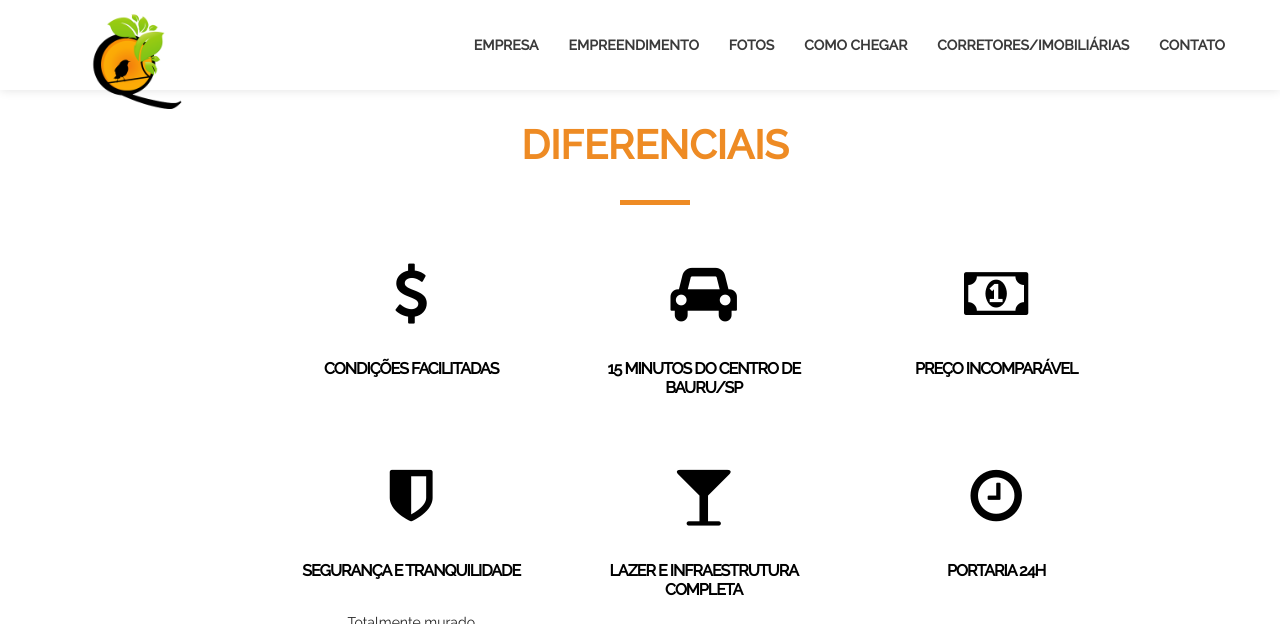
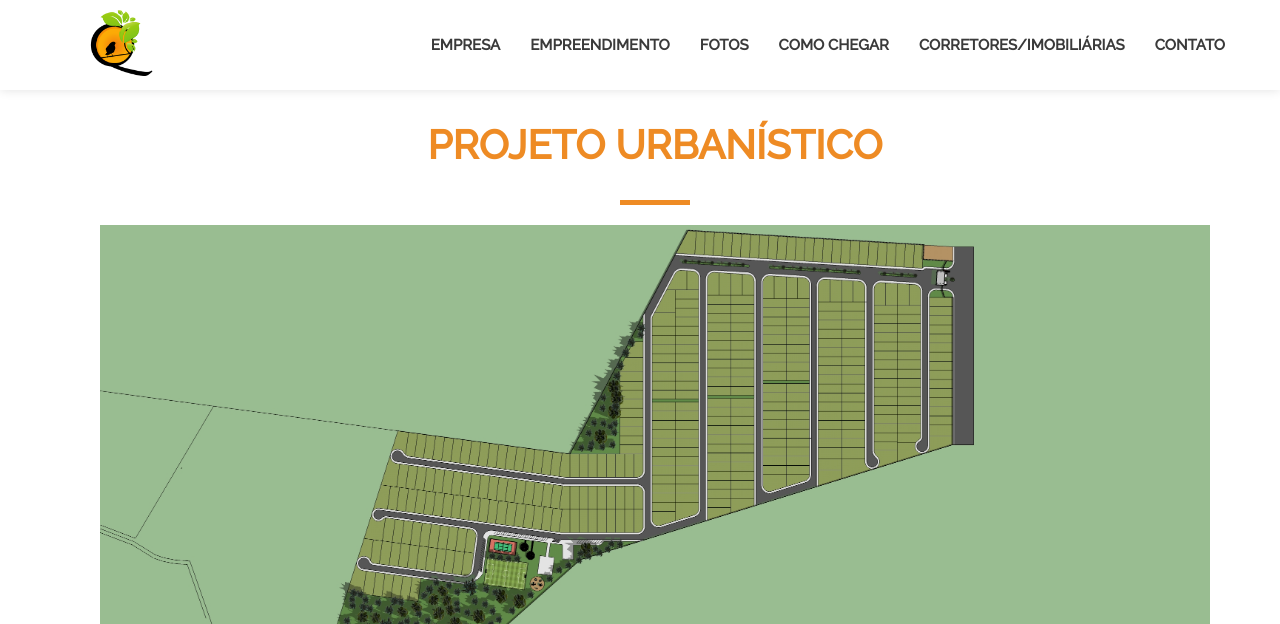
Before and after one commit to ecoquality/ecoquality.github.io, a Jekyll site: the page built from empreendimento.html, in a window 1280 px wide and 1400 px high. Shown: the top 624 px of the window. Built offline with Jekyll 4.4.1, drawn with Linux system fonts in a browser that asks for light colours; some of the changed text lies outside the part shown; grey boxes are pictures that could not be loaded.

Commit message:
moar changes

```diff
--- a/css/custom.css
+++ b/css/custom.css
@@ -38,6 +38,7 @@
 @media (max-width: 991px) {
     section :first-of-type { margin-top: 20px; }
 }
+}
 html{
     overflow-x: hidden !important;
 }
@@ -246,9 +247,8 @@
     width: auto;
     vertical-align: middle;
     max-width: 100%;*/
-    min-width: 100px;
-    max-width: 100px;
-    margin-top: -15px;
+    max-width: 70px;
+    margin-top: -18px;
 }
 .navbar{
     margin-bottom:0px;
@@ -259,7 +259,7 @@
 }
 ul.navbar-nav a {
     font-weight: 700;
-    font-size: 14px;
+    font-size: 15px;
     padding: 15px 0 15px 30px;
     line-height: 40px;
     display: inline-block;
@@ -2668,3 +2668,15 @@
     -moz-box-shadow: 4px 6px 5px 0px rgba(0,0,0,0.75);
     box-shadow: 4px 6px 5px 0px rgba(0,0,0,0.75);
 }
+@media (min-width: 1200px){
+    .gallery-thumb {
+        width: 361px;
+        height: 190px;
+    }
+}
+@media (max-width: 1199px){
+    .gallery-thumb {
+        width: 290px;
+        height: 140px;
+    }
+}
--- a/css/red.css
+++ b/css/red.css
@@ -336,4 +336,3 @@
 }
 .rel-post .caption h4:hover{
     color: #EE8B24;
-}
--- a/empreendimento.html
+++ b/empreendimento.html
@@ -10,119 +10,168 @@
     }
 </style>
 <section id="service">
-    <div class="container">
-        <div class="row">
-            <div class="col-md-12">
-                <div class="feature_header text-center">
-                    <h3 class="feature_title"><b>Diferenciais</b></h3>
-                    <div class="divider"></div>
-                </div>
-            </div>  <!-- Col-md-12 End -->
-        </div>
-
-        <div class="row">
-            <div class="main_feature text-center">
-                <div class="col-md-3 col-md-offset-2 col-xs-12 col-sm-6">
-                    <div class="feature_content">
-                        <i class="fa fa-usd"></i>
-                        <h5>Condições facilitadas</h5>
-                    </div>
-                </div>
-                <div class="col-md-3 col-xs-12 col-sm-6">
-                    <div class="feature_content">
-                        <i class="fa fa-car"></i>
-                        <h5>15 minutos do centro de Bauru/SP</h5>
-                    </div>
-                </div> <!-- Col-md-4 Single_feature End -->
-                <div class="col-md-3 col-xs-12 col-sm-6">
-                    <div class="feature_content">
-                        <i class="fa fa-money"></i>
-                        <h5>Preço incomparável</h5>
-                    </div>
-                </div> <!-- Col-md-4 Single_feature End -->
-                <!-- <button class="btn btn-main"> Read More</button> -->
-            </div>
-        </div>  <!-- Row End -->
-        <div class="row">
-            <div class="main_feature text-center">
-                <div class="col-md-3 col-md-offset-2 col-xs-12 col-sm-6">
-                    <div class="feature_content">
-                        <i class="fa fa-shield"></i>
-                        <h5>Segurança e tranquilidade</h5>
-                        <p>Totalmente murado</p>
-                    </div>
-                </div>
-                <div class="col-md-3 col-xs-12 col-sm-6">
-                    <div class="feature_content">
-                        <i class="fa fa-glass"></i>
-                        <h5>Lazer e Infraestrutura completa</h5>
-                    </div>
-                </div> <!-- Col-md-4 Single_feature End -->
-                <div class="col-md-3 col-xs-12 col-sm-6">
-                    <div class="feature_content">
-                        <i class="fa fa-clock-o"></i>
-                        <h5>Portaria 24h</h5>
-                    </div>
-                </div> <!-- Col-md-4 Single_feature End -->
-
-                <!-- <button class="btn btn-main"> Read More</button> -->
-            </div>
-        </div>
-    </div>  <!-- Container End -->
 
     <div class="container">
         <div class="row">
             <div class="col-md-12">
                 <div class="feature_header text-center">
-                    <h3 class="feature_title"><b>Estrutura</b></h3>
+                    <h3 class="feature_title"><b>Projeto Urbanístico</b></h3>
                     <div class="divider"></div>
                 </div>
                 <div class="col-md-12">
                     <img class="img-responsive mapa" src="/images/projections/mapa.jpg" alt="mapa" >
                 </div>
+            </div>
+
+            <div class="col-md-12">
                 <ul class="row first">
                     <li>
-                        <img  src="/images/projections/avenida.jpg">
-                        <div class="text">Consectetur adipiscing elit</div>
+                        <img class="gallery-thumb col-sm-6" src="/images/projections/avenida.jpg">
                     </li>
                     <li>
-                        <img  src="/images/projections/avenida2.jpg">
-                        <div class="text"></div>
+                        <img class="gallery-thumb col-sm-6"  src="/images/projections/avenida2.jpg">
                     </li>
                     <li>
-                        <img  src="/images/projections/campo.jpg">
-                        <div class="text"></div>
+                        <img class="gallery-thumb col-sm-6"  src="/images/projections/campo.jpg">
                     </li>
                 </ul>
                 <ul class="row first">
                     <li>
-                        <img  src="/images/projections/bg3.jpg">
-                        <div class="text">dasssd</div>
+                        <img class="gallery-thumb col-sm-6"  src="/images/projections/bg3.jpg">
                     </li>
                     <li>
-                        <img  src="/images/projections/club.jpg">
-                        <div class="text"></div>
+                        <img class="gallery-thumb col-sm-6"  src="/images/projections/club.jpg">
                     </li>
                     <li>
-                        <img  src="/images/projections/estacionamento.jpg">
-                        <div class="text"></div>
+                        <img class="gallery-thumb col-sm-6"  src="/images/projections/estacionamento.jpg">
                     </li>
                 </ul>
                 <ul class="row first">
                     <li>
-                        <img  src="/images/projections/mesas.jpg">
-                        <div class="text"></div>
+                        <img class="gallery-thumb col-sm-6"  src="/images/projections/mesas.jpg">
                     </li>
                     <li>
-                        <img  src="/images/projections/quadra.jpg">
-                        <div class="text"></div>
+                        <img class="gallery-thumb col-sm-6"  src="/images/projections/quadra.jpg">
                     </li>
                     <li>
-                        <img  src="/images/projections/quadras.jpg">
-                        <div class="text"></div>
+                        <img class="gallery-thumb col-sm-6"  src="/images/projections/quadras.jpg">
                     </li>
                 </ul>
             </div>  <!-- Col-md-12 End -->
         </div>
     </div>
+    <div class="container">
+        <div class="col-md-6">
+            <div class="row">
+                <div class="col-md-12">
+                    <div class="feature_header text-center">
+                        <h3 class="feature_title"><b>Infraestrutura</b></h3>
+                        <div class="divider"></div>
+                    </div>
+                </div>  <!-- Col-md-12 End -->
+            </div>
+
+            <div class="row">
+                <div class="main_feature list-group">
+                    <div class="list-group-item">
+                        <div class="feature_content text-center">
+                            <h5><span class="fa fa-road"></span> Limpeza e Arruamento</h5>
+                        </div>
+                    </div>
+                    <div class="list-group-item">
+                        <div class="feature_content text-center">
+                            <h5><span class="fa fa-car"></span> Guias e Sarjetas</h5>
+                        </div>
+                    </div> <!-- Col-md-4 Single_feature End -->
+                    <div class="list-group-item">
+                        <div class="feature_content text-center">
+                            <h5><span class="fa fa-umbrella"></span> Rede de Captação de Águas Pluviais</h5>
+                        </div>
+                    </div>
+                    <div class="list-group-item">
+                        <div class="feature_content text-center">
+                            <h5><span class="fa fa-tint"></span> Rede de Distribuição de Água</h5>
+                        </div>
+                    </div>
+                    <div class="list-group-item">
+                        <div class="feature_content text-center">
+                            <h5><span class="fa fa-world"></span> Poço Semi-Artesiano / Reservatório de Água</h5>
+                        </div>
+                    </div> <!-- Col-md-4 Single_feature End -->
+                    <div class="list-group-item">
+                        <div class="feature_content text-center">
+                            <h5><span class="glyphicon glyphicon-trash
+"></span> Rede Coletora de Esgotos Sanitários e Estação de Elevatória</h5>
+                        </div>
+                    </div>
+                    <div class="list-group-item">
+                        <div class="feature_content text-center">
+                            <h5><span class="fa fa-bolt"></span> Rede de Energia Elétrica</h5>
+                        </div>
+                    </div>
+                    <div class="list-group-item">
+                        <div class="feature_content text-center">
+                            <h5><span class="fa fa-car"></span> Pavimentação Asfáltica</h5>
+                        </div>
+                    </div>
+                    <div class="list-group-item">
+                        <div class="feature_content text-center">
+                            <h5><span class="fa fa-futbol-o"></span> Área de Lazer</h5>
+                        </div>
+                    </div> <!-- Col-md-4 Single_feature End -->
+                </div>
+            </div>
+        </div>
+        <div class="col-md-6">
+            <div class="row">
+                <div class="col-md-12">
+                    <div class="feature_header text-center">
+                        <h3 class="feature_title"><b>Diferenciais</b></h3>
+                        <div class="divider"></div>
+                    </div>
+                </div>  <!-- Col-md-12 End -->
+            </div>
+            <div class="row">
+                <div class="main_feature list-group">
+                    <div class="list-group-item">
+                        <div class="feature_content text-center">
+                            <h5><span class="fa fa-picture-o"></span> Vista Encantadora</h5>
+                        </div>
+                    </div>
+                    <div class="list-group-item">
+                        <div class="feature_content text-center">
+                            <h5><span class="fa fa-shield"></span> Segurança e Tranquilidade (Totalmente Murado)</h5>
+                        </div>
+                    </div> <!-- Col-md-4 Single_feature End -->
+                    <div class="list-group-item">
+                        <div class="feature_content text-center">
+                            <h5><span class="fa fa-glass"></span> Lazer e infraestrutura completa</h5>
+                        </div>
+                    </div>
+                    <div class="list-group-item">
+                        <div class="feature_content text-center">
+                            <h5><span class="fa fa-clock-o"></span> Portaria 24h</h5>
+                        </div>
+                    </div>
+                    <div class="list-group-item">
+                        <div class="feature_content text-center">
+                            <h5><span class="fa fa-money"></span> Preço Incomparável</h5>
+                        </div>
+                    </div> <!-- Col-md-4 Single_feature End -->
+                    <div class="list-group-item">
+                        <div class="feature_content text-center">
+                            <h5><span class="glyphicon glyphicon-tags"></span> Condições Facilitadas</h5>
+                        </div>
+                    </div> <!-- Col-md-4 Single_feature End -->
+                    <div class="list-group-item">
+                        <div class="feature_content text-center">
+                            <h5><span class="fa fa-clock-o"></span> 15 minutos do centro de Bauru</h5>
+                        </div>
+                    </div> <!-- Col-md-4 Single_feature End -->
+                </div>
+            </div>
+        </div>
+    </div>  <!-- Container End -->
+
+
 </section>
--- a/empresa.html
+++ b/empresa.html
@@ -31,8 +31,9 @@
                                         <i class="fa fa-leaf"></i>
                                     </div>
                                     <div class="col-sm-10 feature-content">
-                                        <h4>Scarbuci Empreendimentos</h4>
-                                        <p>O Residencial Eco Quality é um empreendimento residencial de alto padrão desenvolvido pela Scarbucci Empreendimentos SPE LTDA sob a assessoria do Grupo Talismã Brasil Loteamentos e Incorporações LTDA. Fruto da visão empreendedora do engenheiro Marco Antônio Corbucci Caldeira e do pecuarista e empresário piratiningano José Luiz Scarmelotto, o Residencial Eco Quality é uma alternativa para quem se preocupa com o meio ambiente sem abrir mão da qualidade de vida, da segurança e tranquilidade para família.</p>
+                                        <h4>Scarbuci Empreendimentos SPE LTDA</h4>
+                                        <p>O Residencial Eco Quality é um empreendimento residencial de alto padrão desenvolvido pela Scarbucci Empreendimentos SPE LTDA sob a assessoria do Grupo Talismã Brasil Loteamentos e Incorporações LTDA.</p>
+                                        <p>Fruto da visão empreendedora do engenheiro Marco Antônio Corbucci Caldeira e do pecuarista e empresário piratiningano José Luiz Scarmelotto, o Residencial Eco Quality é uma alternativa para quem se preocupa com o meio ambiente sem abrir mão da qualidade de vida. </p>
                                     </div>
                                 </div>
                             </a>
```
Also changed, not shown: _includes/scripts-office.html (+5 -5 lines).
